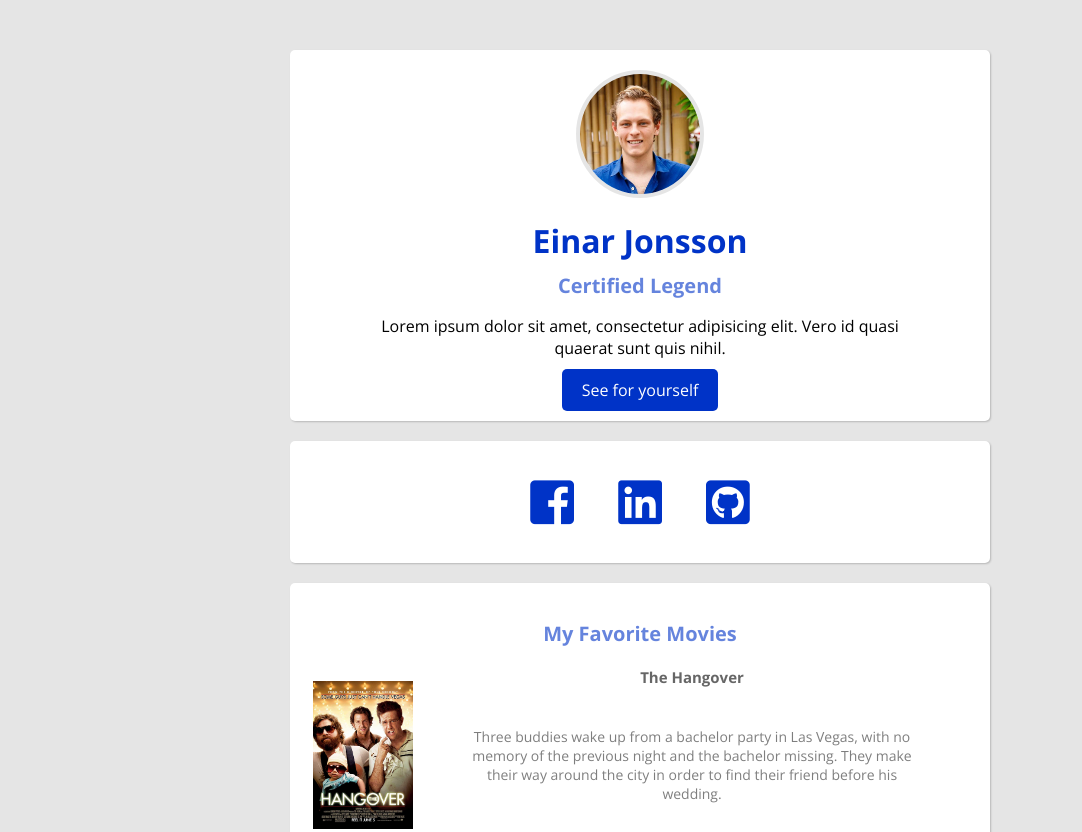
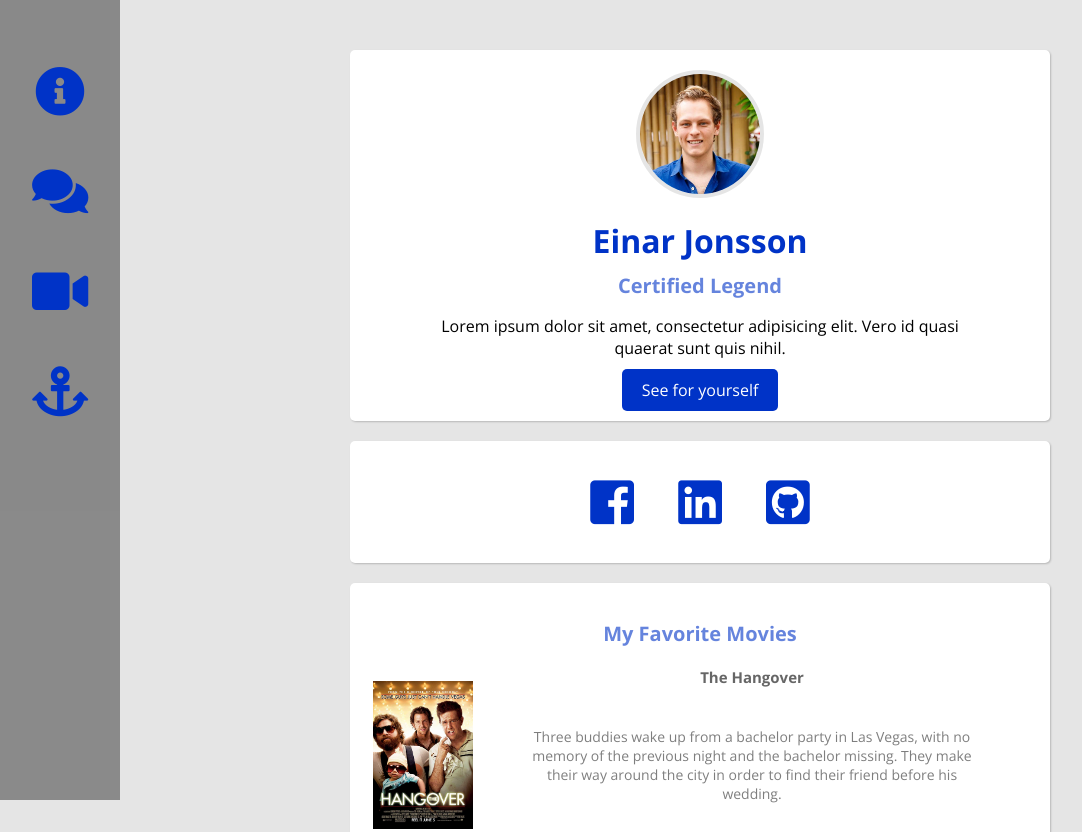
Before and after one commit to einarj03/profile, a plain HTML site: page index.html in a window 1280 px wide. Shown: the top 832 px of the page, without its empty margins (0-1082 px from the left). Drawn offline with nearby package versions, Linux system fonts and the light colour scheme.

Commit message:
added a fixed sidebar

```diff
--- a/index.html
+++ b/index.html
@@ -7,8 +7,17 @@
   <link rel="stylesheet" href="style.css">
 </head>
 <body>
+  <div id="sidebar" class="text-center">
+    <ul>
+      <li><a href="#intro"><i class="fas fa-info-circle"></i></a></li>
+      <li><a href="#social-media"><i class="fas fa-comments"></i></a></li>
+      <li><a href="#movies"><i class="fas fa-video"></i></a></li>
+      <li><a href="#about"><i class="fas fa-anchor"></i></a></li>
+    </ul>
+  </div>
+  <div id="page-content">
     <div class="container">
-    <div class="card text-center">
+      <div id="intro" class="card text-center">
         <img id="profile-pic" class="img-circle" src="images/einar.jpeg" alt="Einar Jonsson Profile Picture">
         <h1>Einar Jonsson</h1>
         <h2 id="tagline">Certified Legend</h2>
@@ -16,7 +25,7 @@
         <p id="bio">Lorem ipsum dolor sit amet, consectetur adipisicing elit. Vero id quasi quaerat sunt quis nihil.</p>
         <a class="btn-blue" href="">See for yourself</a>
       </div>
-    <div class="card text-center">
+      <div id="social-media" class="card text-center">
         <ul>
           <li>
             <a href="https://www.facebook.com/einar.jonsson" target="_blank">
@@ -35,7 +44,7 @@
           </li>
         </ul>
       </div>
-    <div class="card text-center">
+      <div id="movies" class="card text-center">
         <h2>My Favorite Movies</h2>
         <table>
           <tbody class="text-center">
@@ -63,7 +72,7 @@
           </tbody>
         </table>
       </div>
-    <div class="card text-center">
+      <div id="about" class="card text-center">
         <h2>About this page</h2>
         <h3>This page has been coded during the FullStack program @LeWagon.</h3>
         <ul>
@@ -73,5 +82,6 @@
         </ul>
       </div>
     </div>
+  </div>
 </body>
 </html>
--- a/style.css
+++ b/style.css
@@ -3,6 +3,19 @@ body {
   background-color: rgba(0, 0, 0, .1);
   display: block;
   font-family: 'Open Sans', sans-serif;
+}
+
+#page-content {
+  margin-left: 120px;
+}
+
+#sidebar {
+  position: fixed;
+  width: 120px;
+  left: 0;
+  top: 0;
+  bottom: 0;
+  background-color: rgba(0, 0, 0, .4);
 }
 
 h1 {
@@ -43,7 +56,6 @@ table p {
 .container {
   width: 700;
   margin: 50px auto;
-  /*padding: 50px, auto;*/
 }
 
 div {
@@ -60,7 +72,6 @@ div {
   padding: 20px;
   margin-top: 20px;
   box-shadow: 1px 1px 2px 0px rgba(0,0,0,0.2);
-  /*width: 700;*/
 }
 
 .img-circle {
@@ -97,6 +108,9 @@ tr {
 td img {
   width: 100px;
 }
+ul {
+  padding: 0;
+}
 
 ul li {
   display: inline-block;
@@ -104,8 +118,10 @@ ul li {
   font-size: 50px;
 }
 
-ul {
-  padding: 0;
+#sidebar ul li {
+  display: block;
+  padding-top: 50px;
+  margin: 0 auto;
 }
 
 @media (max-width: 960px) {
```
Lines whose indentation alone changed are shown as unchanged.
